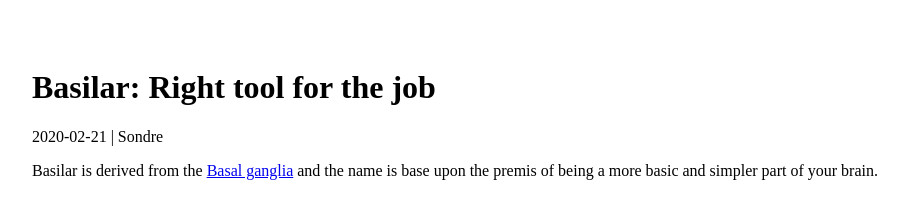
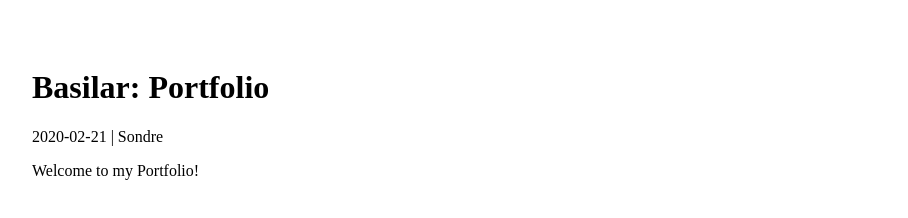
Before and after one commit to sondreb/Basilar, a website: page docs/portfolio.html in a window 1280 px wide. Shown: the whole page, without its empty margins (16-924 px from the left). Drawn offline with Linux system fonts and the light colour scheme.

Commit message:
Minor edit to avoid confusion with URLs

```diff
--- a/docs/right-tool-for-the-job.html
+++ b/docs/portfolio.html
@@ -9,13 +9,9 @@
 </head>
 <body>
   <div class="content" id="content">
-    <h1 id="basilarrighttoolforthejob">Basilar: Right tool for the job</h1>
+    <h1 id="basilarportfolio">Basilar: Portfolio</h1>
     <p>2020-02-21 | Sondre</p>
-    <p>
-      Basilar is derived from the
-      <a href="https://en.wikipedia.org/wiki/Basal_ganglia">Basal ganglia</a>
-      and the name is base upon the premis of being a more basic and simpler part of your brain.
-    </p>
+    <p>Welcome to my Portfolio!</p>
   </div>
   <script src="web.js"></script>
 </body>
```
Also changed, not shown: pages/portfolio.md (added, +5 -0 lines), pages/right-tool-for-the-job.md (deleted, +0 -5 lines).
